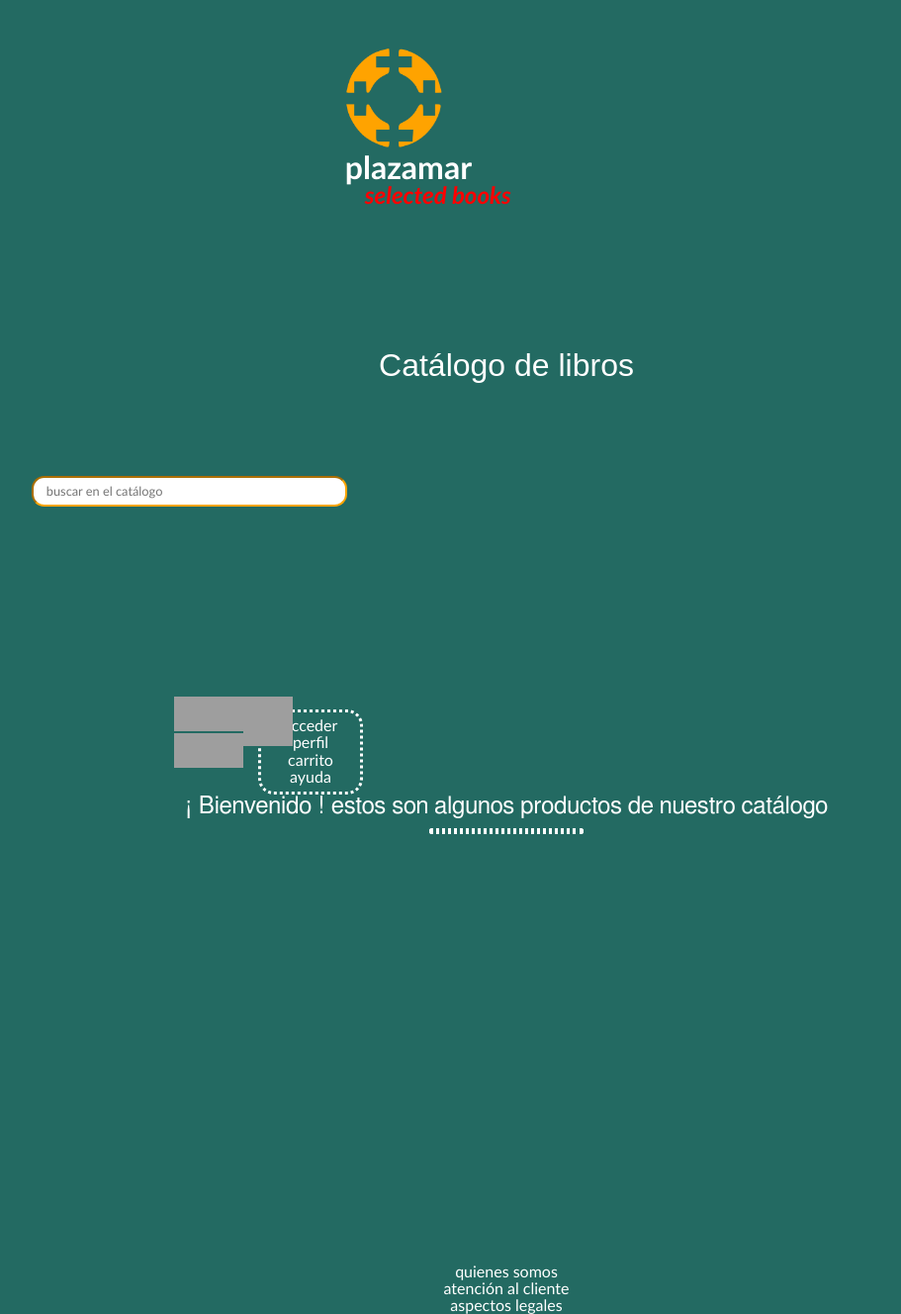
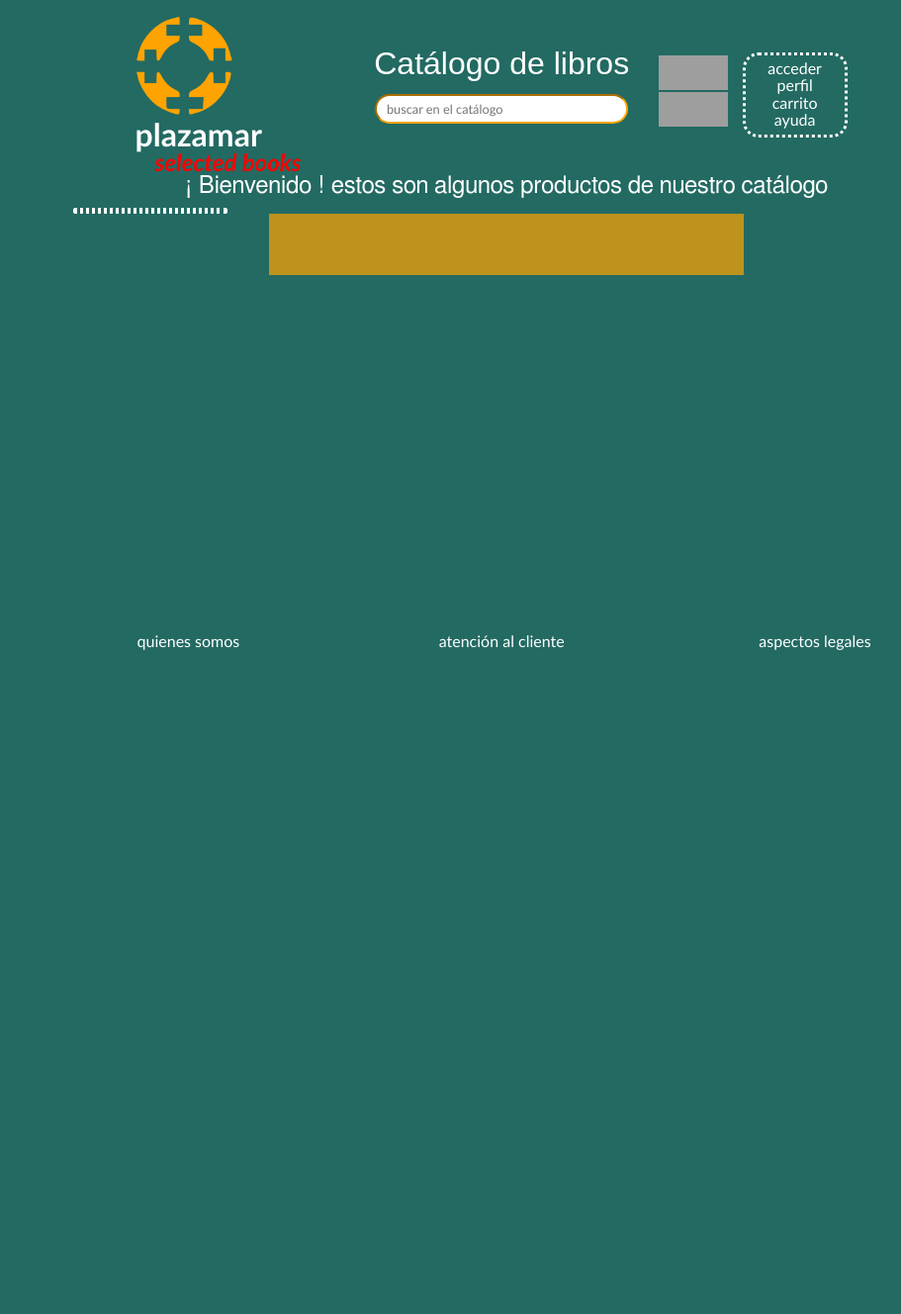
Before and after one commit to raulplama/plazamar-spa-bb, a PHP site: page / in a window 1280 px wide. Shown: the whole page at 99% size, without its empty margins (128-1039 px from the left). After the commit the page ends 657 px from the top, so only its background shows below. Run offline with PHP 8.4, Linux system fonts and the light colour scheme; grey boxes are pictures that could not be loaded.

Commit message:
# añadimos la rama responsive manualmente: archivo styles.css

```diff
--- a/css/styles.css
+++ b/css/styles.css
@@ -1,60 +1,26 @@
-/* global */
+
+/* extra-small devices 328px and global css */
+
+#seccion-buscador,
+#little-box, #titular,
+#menu_categorias, #carrito,
+#infoPortada,
+#footer, .oculto {
+  display: none;
+}
 
 body {
-  min-width: 960px;
+  max-width: 960px;
+  margin: auto;
   background-color: rgb(35, 106, 98); /* 236a62ff */
   color: white;
   font-family: Candara, Verdana, Geneva, Arial, Helvetica, sans-serif;
-}
-
-.pure-g {
-  margin-left: auto;
-  margin-right: auto;
-  width: 960px;
-}
-
-a {
-  text-decoration: none;
-  color: white;
-  font-family: Candara;
-}
-
-li {
-  font-family: Candara;
-  list-style: none;
 }
 
 h1 {
   margin-top: 0;
   margin-bottom: 0;
 }
-
-.black {
-  color: black;
-}
-
-.naranja {
-  color: orange;
-}
-
-.borde {
-  border: 3px dotted;
-  border-radius: 1em;
-}
-
-.centrado {
-  text-align: center;
-}
-
-.ancho-completo {
-  width: 100%;
-}
-
-.resetear-espaciado-letra {
-  letter-spacing: 0;
-}
-
-/* header part */
 
 #logo {
   padding-left: 33%;
@@ -74,39 +40,9 @@ h1 {
   padding-left: 20px;
 }
 
-#store-title {
-  padding-top: 15%;
-  text-align: center;
-}
-
-#buscador {
-  padding-top: 10%;
-}
-
-#iconoCarga {
-  position: relative;
-  top: -25px;
-  left: -25px;
-}
-
-#buscador-input {
-  border-color: orange;
-  border-radius: 1em;
-  font-size: 0.8em;
-  padding-left: 1em;
-  width: 300px;
-  height: 25px;
-  color: black;
-  font-family: Candara;
-}
-
-.oculto {
-  display: none;
-}
-
 #icons {
-  padding-top: 20%;
-  padding-left: 15%;
+  padding-top: 5%;
+  padding-left: 20%;
 }
 
 #icons ul {
@@ -118,7 +54,99 @@ h1 {
   float: left;
 }
 
+#icono-menu {
+  margin-left: 190px;
+  margin-top: 10px;
+}
+
+#productos {
+  width: 240px;
+  margin: auto;
+}
+
+.item {
+  margin: 5px;
+  float: left;
+}
+
+/* min-width 329px to 568px (35.5em) */
+
+@media screen and (min-width: 386px) {
+
+  #seccion-logo {
+    width: 65%;
+  }
+
+  #logo {
+    padding-left: 33%;
+    padding-top: 5%;
+  }
+
+  #seccion-acceso {
+    width: 35%;
+  }
+
+  #icons {
+    padding-top: 10%;
+    padding-left: 0%;
+  }
+
+  #icono-menu {
+    margin-left: 10px;
+    margin-top: 85px;
+  }
+
+  #productos {
+    width: 360px;
+    margin: auto;
+  }
+
+}
+
+/* small devices 568px > */
+
+@media screen and (min-width: 35.5em) {
+
+  a {
+    text-decoration: none;
+    color: white;
+    font-family: Candara, Verdana, Geneva, Arial, Helvetica, sans-serif;
+  }
+
+  .centrado {
+    text-align: center;
+  }
+
+  .borde {
+    border: 3px dotted;
+    border-radius: 1em;
+  }
+
+  #seccion-logo {
+    width: 50%;
+  }
+
+  #logo {
+    padding-left: 33%;
+    padding-top: 5%;
+  }
+
+  #seccion-acceso {
+    width: 50%;
+    padding-top: 5%;
+  }
+
+  #icons {
+    padding-top: 10%;
+    padding-left: 0%;
+  }
+
+  #icono-menu {
+    display: none;
+  }
+
   #little-box {
+    display: inline;
     text-align: center;
     width: 100px;
     height: 80px;
@@ -135,24 +163,100 @@ h1 {
     line-height: 1.1em;
   }
 
-/* end of header */
+  #container {
+    margin-top: 10px;
+    letter-spacing: 0;
+  }
 
-/* titular previo al contenido principal */
+  #menu_categorias {
+    display: initial;
+  }
+
+  #categorias {
+    width: 150px;
+    margin-left: auto;
+    margin-right: auto;
+  }
+
+  #productos {
+    width: 480px;
+    margin: auto;
+  }
+
+}
+
+/* small devices 768px > */
+
+@media screen and (min-width: 48em) {
+
+  #seccion-buscador,
+  #titular, #carrito,
+  #infoPortada,
+  #footer {
+    display: initial;
+  }
+
+  li {
+    font-family: Candara, Verdana, Geneva, Arial, Helvetica, sans-serif;
+    list-style: none;
+  }
+
+  .black {
+    color: black;
+  }
+
+  .naranja {
+    color: orange;
+  }
+
+  .ancho-completo {
+    width: 100%;
+  }
+
+  .resetear-espaciado-letra {
+    letter-spacing: 0;
+  }
+
+  #seccion-logo {
+    width: 33%;
+  }
+
+  #logo {
+    padding-left: 33%;
+    padding-top: 5%;
+  }
+
+  #seccion-buscador {
+    width: 33%;
+    padding-top: 5%;
+  }
+
+  #buscador, #store-title {
+    text-align: center;
+  }
+
+  #buscador-input {
+    border-color: orange;
+    border-radius: 15px;
+    font-family: Candara, Verdana, Geneva, Arial, Helvetica, sans-serif;
+    font-size: 0.8em;
+    padding: 5px;
+    padding-left: 10px;
+    margin-top: 15px;
+  }
+
+  #seccion-acceso {
+    width: 33%;
+    padding-top: 2.5%;
+  }
+
+  /* container */
 
   #titular h1 {
     margin-left: auto;
     margin-right: auto;
     font-size: 1.5em;
     text-align: center;
-  letter-spacing: 0;
-}
-
-/* end of titular de la página */
-
-/* container */
-
-#container {
-  margin-top: 10px;
     letter-spacing: 0;
   }
 
@@ -164,6 +268,14 @@ h1 {
     height: 700px;
   }
 
+  #menu_categorias {
+    width: 25%;
+  }
+
+  #contenido {
+    width: 75%;
+  }
+
   #infoPortada {
     height: 50px;
     text-align: center;
@@ -171,17 +283,6 @@ h1 {
     margin-right: auto;
     padding-top: 12px;
     background-color: rgba(255, 165, 0, 0.7);
-}
-
-#categorias {
-  width: 150px;
-  margin-left: auto;
-  margin-right: auto;
-}
-
-.item {
-  margin: 5px;
-  float: left;
   }
 
   /* detalle de producto */
@@ -329,4 +430,35 @@ footer {
     text-align: center;
     height: 30px;
     padding-top: 10px;
+    margin-top: 10px;
   }
+
+  .ancho-1-3 {
+    width: 33%;
+  }
+
+}
+
+@media screen and (min-width: 64em) {
+
+  #buscador-input {
+    width: 75%;
+  }
+
+  #menu_categorias {
+    width: 25%;
+  }
+
+  #contenido {
+    width: 50%;
+  }
+
+  #carrito {
+    width: 25%
+  }
+
+  #infoPortada {
+    width: 50%;
+  }
+
+}
```
Lines whose indentation alone changed are shown as unchanged.
